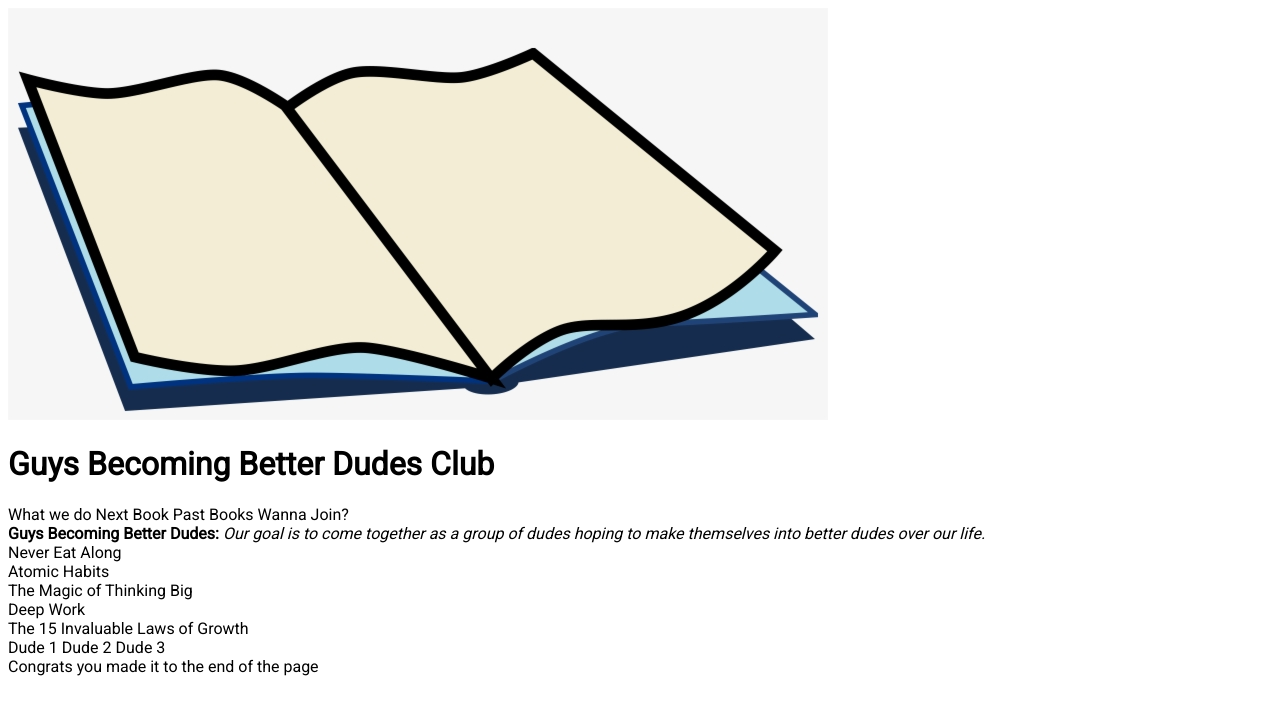
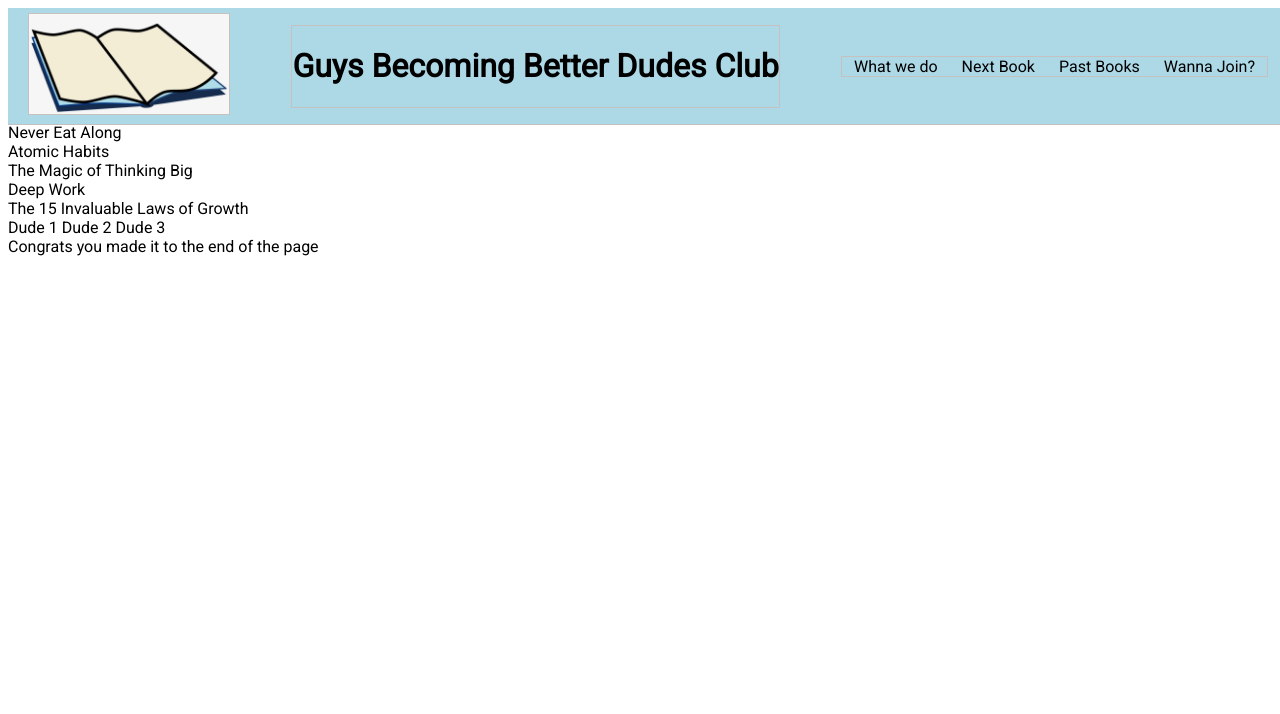
Before and after one commit to leichtaustin/bookclub, a plain HTML site: page index.html in a window 1280 px wide. Drawn offline with Linux system fonts and the light colour scheme.

Commit message:
Shift to flex, fixed header

```diff
--- a/resources/style.css
+++ b/resources/style.css
@@ -2,11 +2,14 @@ html {
     font-family: 'Roboto', Arial, sans-serif;
 }
 
+.main_content {
+    position: relative;
+    top: 6rem;
+}
+
 /* Header Section */
 
-
-
-/* header {
+header {
     position: fixed;
     z-index: 100;
     width: 100%;
@@ -23,5 +26,29 @@ html {
 }
 
 .logo img {
-    width: 25%;
-} */
+    width: 200px;
+    border: solid 1px #c6c1c1;
+}
+
+.page_title {
+    border: solid 1px #c6c1c1;
+
+
+}
+
+header nav {
+    display: flex;
+    border: solid 1px #c6c1c1;
+}
+
+nav span {
+    padding: 0px 12px;
+}
+
+
+/* About Section */
+
+footer {
+    position: relative;
+    top: 6rem;
+}
```
Also changed, not shown: index.html (+0 -1 lines).
